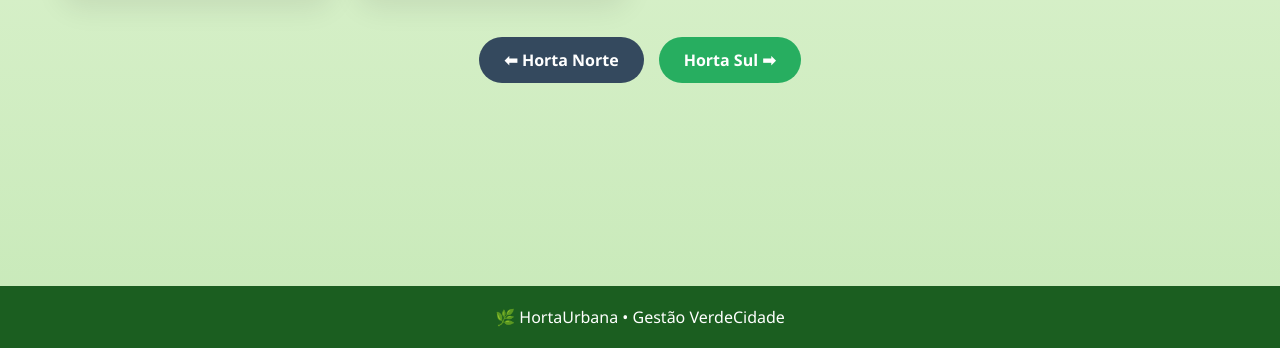
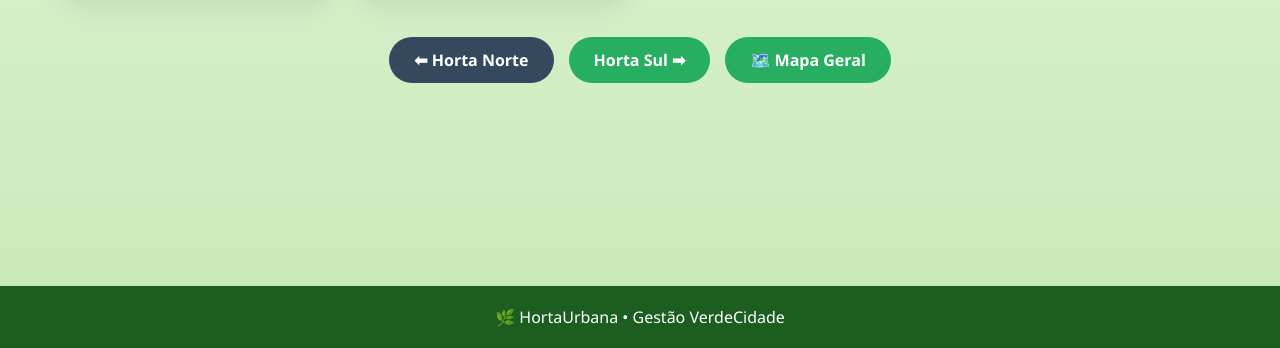
Before and after one commit to Raissa-Fernandes17/HortaUrbana, a plain HTML site: page horta2.html in a window 1280 px wide. Shown: the part 452-800 px from the top of the page. Drawn offline with Linux system fonts and the light colour scheme.

Commit message:
atualizado

```diff
--- a/horta2.html
+++ b/horta2.html
@@ -82,6 +82,7 @@
     <div class="botoes-navegacao">
         <a href="horta1.html" class="btn-voltar">⬅ Horta Norte</a>
         <a href="horta3.html" class="btn-proximo">Horta Sul ➡</a>
+        <a href="mapa.html" class="btn-proximo">🗺️ Mapa Geral</a>
     </div>
 </main>
 
```
